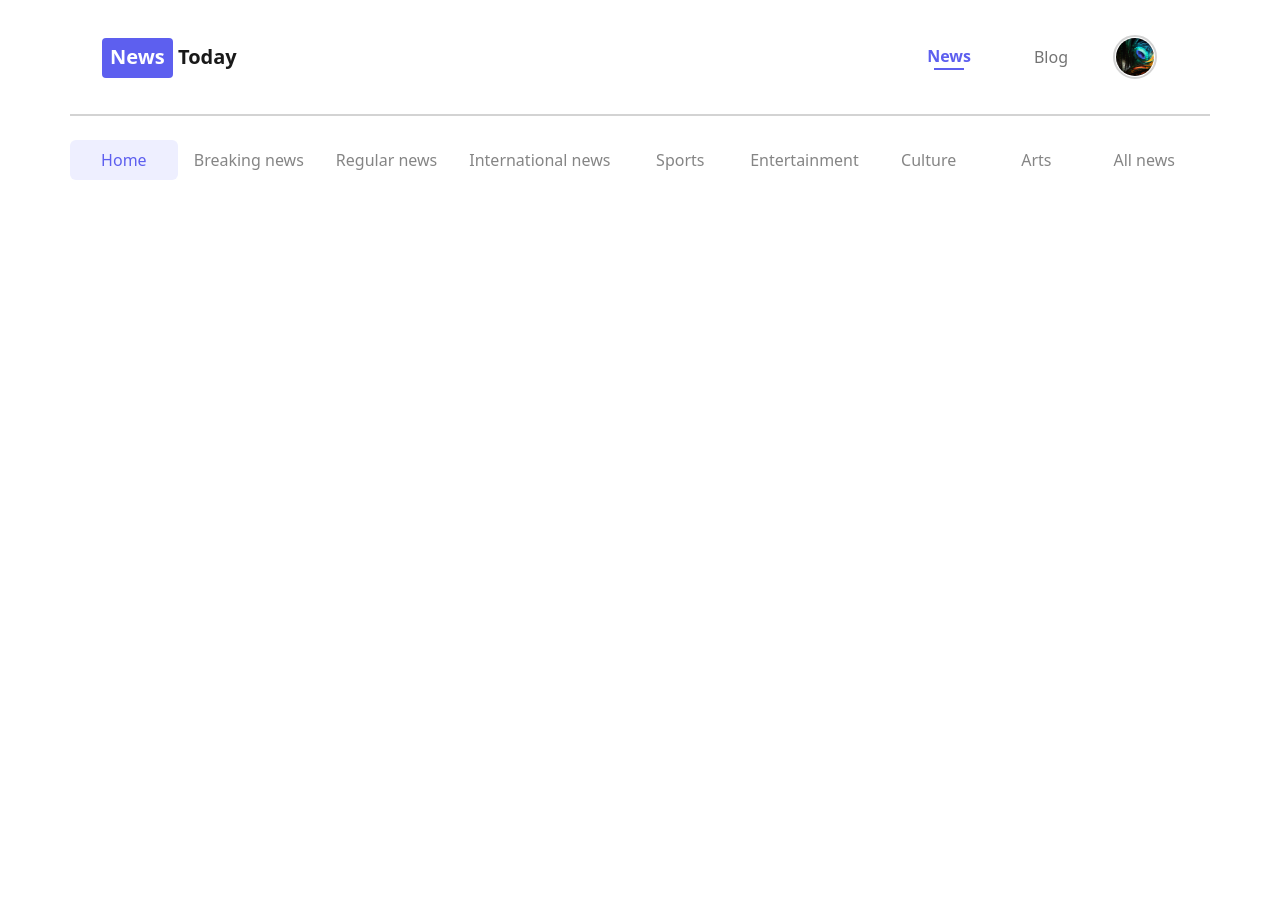
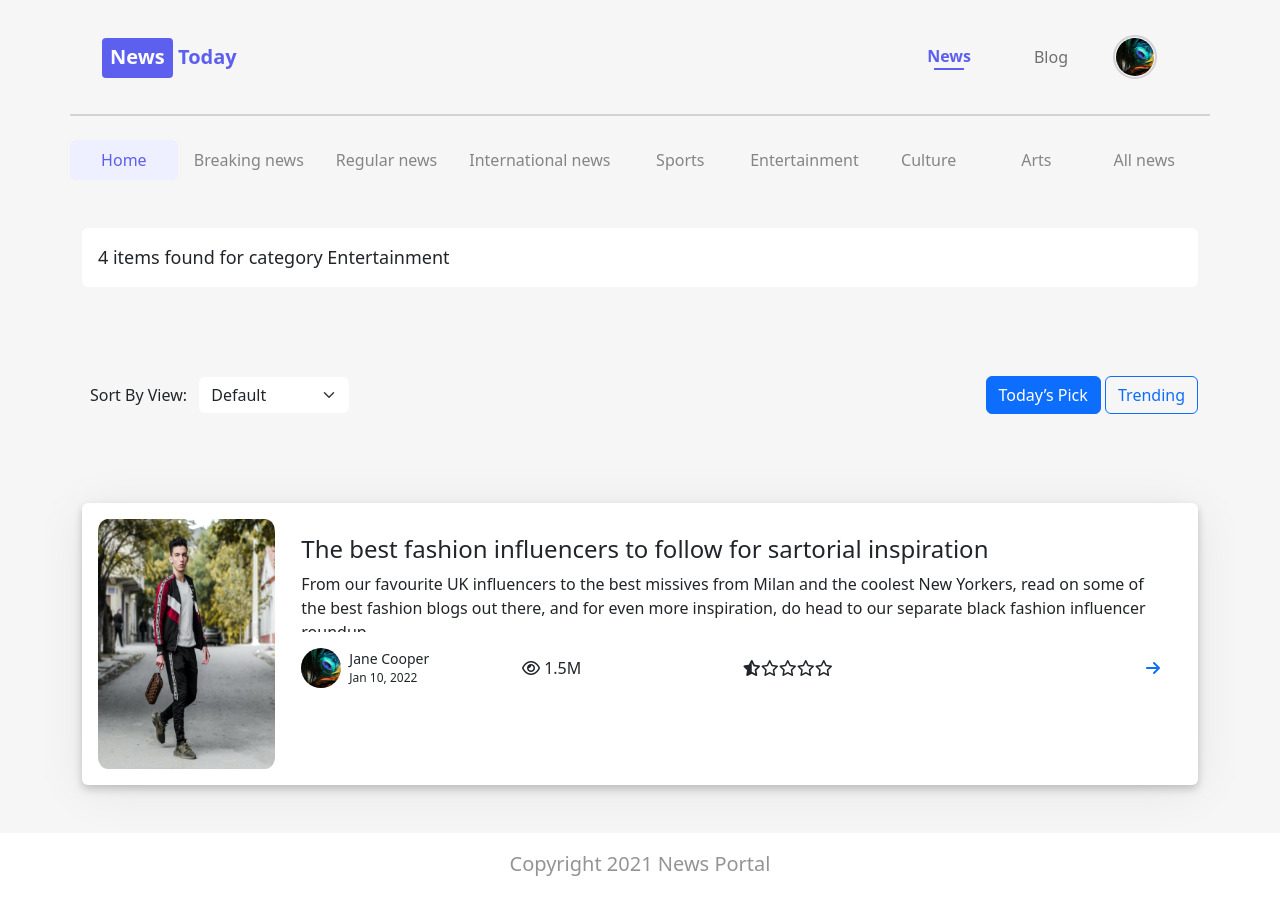
Before and after one commit to Ahsan-Sayeed/News_Portal, a plain HTML site: page index.html in a window 1280 px wide. Before the commit the page ends 800 px from the top, so only its background shows below. Drawn offline with nearby package versions, Linux system fonts and the light colour scheme.

Commit message:
designing part completed

```diff
--- a/index.html
+++ b/index.html
@@ -14,7 +14,7 @@
     <header>
         <nav class="container navbar navbar-expand-md navigation-container">
             <div class="container-fluid">
-              <a class="navbar-brand fw-bold"><span class="title-first-portion">News</span> Today</a>
+              <a class="navbar-brand fw-bold"><span class="title-first-portion">News</span><span style="color:#5D5FEF"> Today</span></a>
               <button class="navbar-toggler" style="border-radius:100%;padding:0;margin:0" type="button" data-toggle="collapse" data-target="#navbarSupportedContent" aria-controls="navbarSupportedContent" aria-expanded="false" aria-label="Toggle navigation">
                 <img src="img1.jpg" alt="" class="img-fluid navbar-avatar">
               </button>
@@ -45,13 +45,81 @@
             <a class="nav-item nav-link" href="#">All news</a>
           </nav>
     </header>
-    <main></main>
-    <footer></footer>
+    <main>
+      <!-- total result -->
+      <section class="container my-5">
+        <div class="card" style="border:none;background-color:#FFFFFF">
+          <div class="card-body" style="font-size: 18px;">
+            4 items found for category Entertainment
+          </div>
+        </div>
+      </section>
+      <!-- sort and query -->
+      <section class="container">
+        <div class="d-flex flex-column flex-sm-row justify-content-between align-items-center" style="height: 120px;">
+          <div>
+            <label for="selectSortBy" ><span class="m-sm-2"> Sort By View: </span></label>
+            <select class="form-select border-0 d-sm-inline" aria-label="Default select example" id="selectSortBy" style="width:150px; background-color:#FFFFFF;">
+              <option selected>Default</option>
+              <option value="1">One</option>
+              <option value="2">Two</option>
+              <option value="3">Three</option>
+            </select>
+          </div>
+          <div>
+            <button class="btn btn-primary" type="submit">Today’s Pick</button>
+            <button type="button" class="btn btn-outline-primary">Trending</button>
+          </div>
+        </div>
+      </section>
+      <!-- card view-->
+      <section class="container my-5">
+        <div class="card mb-4 border-0" style="box-shadow: 0 4px 8px 0 rgba(0, 0, 0, 0.204), 0 6px 50px 0 rgba(0, 0, 0, 0.073);">
+          <div class="card-body row g-1">
+            <img src="pic.png" alt="" class="col-12 col-md-4 col-lg-2" style="height: 250px;border-radius: 12px;">
+            <div class="col-12 col-md-8 col-lg-10 px-lg-4 pt-3 px-md-4">
+              <h4>The best fashion influencers to follow for sartorial inspiration</h4>
+              <p style="height: 60px;overflow: hidden;">From our favourite UK influencers to the best missives from Milan and the coolest New Yorkers, read on some of the
+                best fashion blogs out there, and for even more inspiration, do head to our separate black fashion influencer roundup.</p>
+                <div class="row border-primary">
+                  <div class="col d-flex align-items-center">
+                    <img src="img1.jpg" alt="" style="height:40px;width:40px;border-radius:100%">
+                    <div class="d-flex flex-column justify-content-center ms-2">
+                      <span style="font-size:14px;font-weight: 500;">Jane Cooper</span>
+                      <span style="font-size:12px ;">Jan 10, 2022</span>
+                    </div>
+                  </div>
+                  <div class="col d-flex align-items-center justify-content-start">
+                    <i class="fa-regular fa-eye"></i>&nbsp
+                    <span> 1.5M</span>
+                  </div>
+                  <div class="col-12 col-lg-3 mt-3 mt-lg-0 d-flex align-items-center justify-content-start">
+                    <i class="fa-sharp fa-solid fa-star-half-stroke"></i>
+                    <i class="fa-regular fa-star"></i>
+                    <i class="fa-regular fa-star"></i>
+                    <i class="fa-regular fa-star"></i>
+                    <i class="fa-regular fa-star"></i>
+                  </div>
+                  <div class="col-12 col-lg-3 d-flex align-items-center justify-content-end">
+                    <i class="fa-solid fa-arrow-right text-primary"></i>
+                  </div>
+                </div>
+            </div>
+          </div>
+        </div>
+
+      </section>
+    </main>
+    <footer class="d-flex align-items-center justify-content-center">
+      <h5>Copyright 2021 News Portal</h5>
+    </footer>
 
     <!-- bootstrap -->
     <script src="https://cdn.jsdelivr.net/npm/bootstrap@5.2.0/dist/js/bootstrap.bundle.min.js" integrity="sha384-A3rJD856KowSb7dwlZdYEkO39Gagi7vIsF0jrRAoQmDKKtQBHUuLZ9AsSv4jD4Xa" crossorigin="anonymous"></script>
     <script src="https://code.jquery.com/jquery-3.2.1.slim.min.js" integrity="sha384-KJ3o2DKtIkvYIK3UENzmM7KCkRr/rE9/Qpg6aAZGJwFDMVNA/GpGFF93hXpG5KkN" crossorigin="anonymous"></script>
     <script src="https://cdn.jsdelivr.net/npm/popper.js@1.12.9/dist/umd/popper.min.js" integrity="sha384-ApNbgh9B+Y1QKtv3Rn7W3mgPxhU9K/ScQsAP7hUibX39j7fakFPskvXusvfa0b4Q" crossorigin="anonymous"></script>
     <script src="https://cdn.jsdelivr.net/npm/bootstrap@4.0.0/dist/js/bootstrap.min.js" integrity="sha384-JZR6Spejh4U02d8jOt6vLEHfe/JQGiRRSQQxSfFWpi1MquVdAyjUar5+76PVCmYl" crossorigin="anonymous"></script>
+    <!-- fontawesome kit -->
+    <script src="https://kit.fontawesome.com/03ef0c84f1.js" crossorigin="anonymous"></script>
   </body>
 </html>
--- a/stylesheet/style.css
+++ b/stylesheet/style.css
@@ -1,3 +1,6 @@
+body{
+    background-color: rgb(246,246,246);
+}
 /* navigation bar start */
 .navigation-container{
     border-bottom:2px solid lightgrey;
@@ -41,3 +44,9 @@
 
 }
 /* navigation bar end */
+
+footer{
+    color: #949494;
+    background-color:#FFFFFF;
+    height: 70px;
+}
```
Also changed, not shown: pic.png (added).
